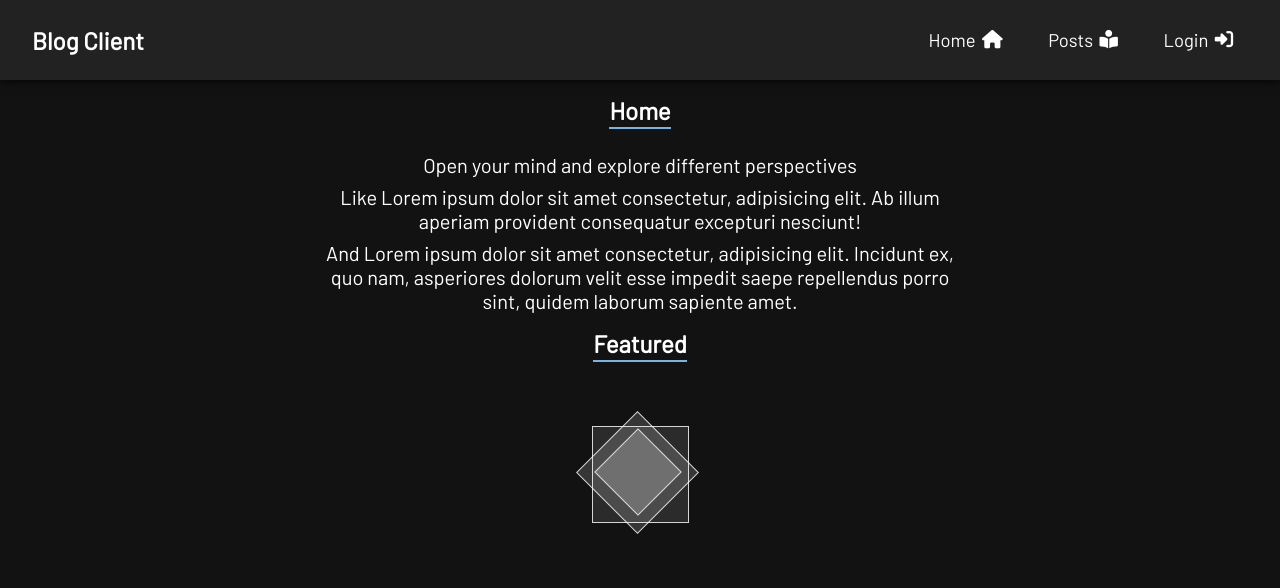
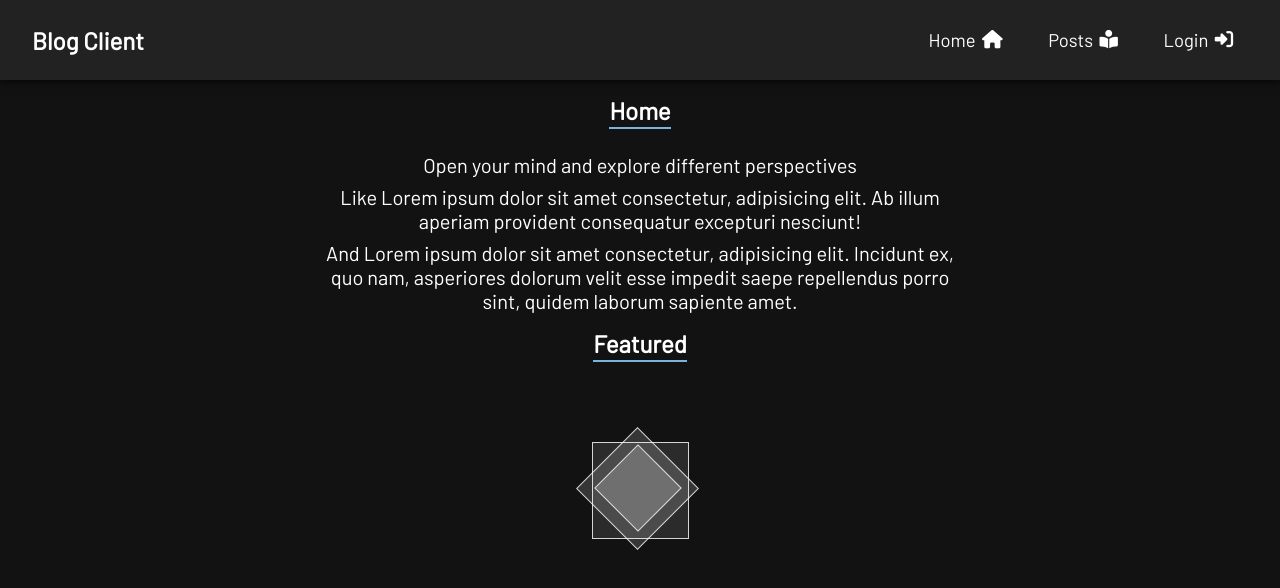
Before and after one commit to brajpatel/blog-client, a React (Vite) app: page / in a window 1280 px wide. Shown: the top 588 px of the page. Built offline with nearby package versions, Linux system fonts and the light colour scheme.

Commit message:
Increase loader margin

```diff
--- a/src/components/Loader.css
+++ b/src/components/Loader.css
@@ -1,6 +1,6 @@
 .loader-container {
     position: relative;
-    margin-top: 3rem;
+    margin: 4rem 0;
 }
 
 .loader-bot,
```
